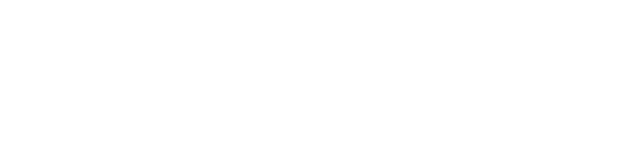
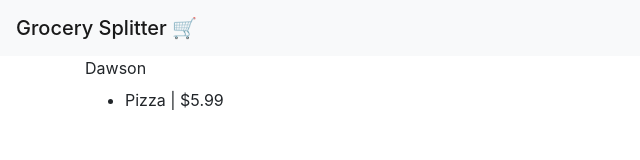
Before and after one commit to dhens/Grocery-Splitter, a plain HTML site: page public/index.html in a window 1280 px wide. Shown: the whole page, without its empty margins (0-640 px from the left). Drawn offline with nearby package versions, Linux system fonts and the light colour scheme.

Commit message:
initial layout of index

```diff
--- a/index.html
+++ b/public/index.html
@@ -7,6 +7,20 @@
     <title>Grocery Splitter</title>
 </head>
 <body>
-
+    <nav class="navbar navbar-light bg-light">
+        <span class="navbar-brand mb-0 h1">
+            Grocery Splitter 🛒
+        </span>
+      </nav>
+    <div class="container">
+        <label for="Name">Dawson</label>
+            <div class="itemEntries">
+                <ul>
+                    <li>
+                        Pizza | $5.99
+                    </li>
+                </ul>
+            </div>
+    </div>
 </body>
 </html>
```
Also changed, not shown: server.js (+17 -0 lines), public/style.css (added).
